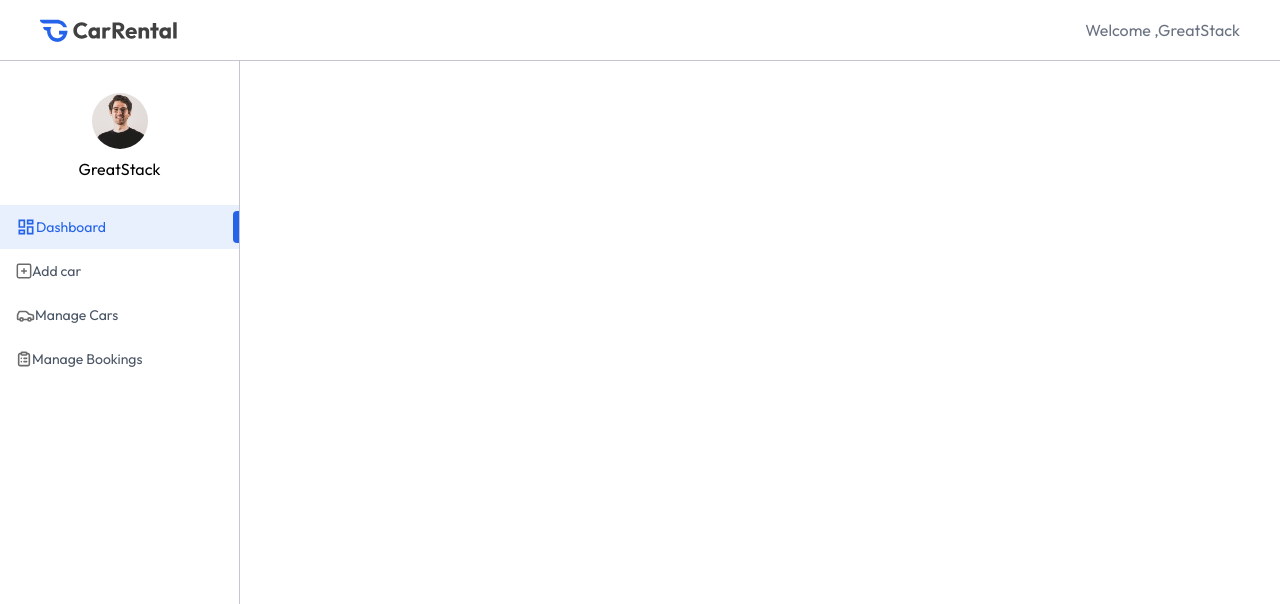
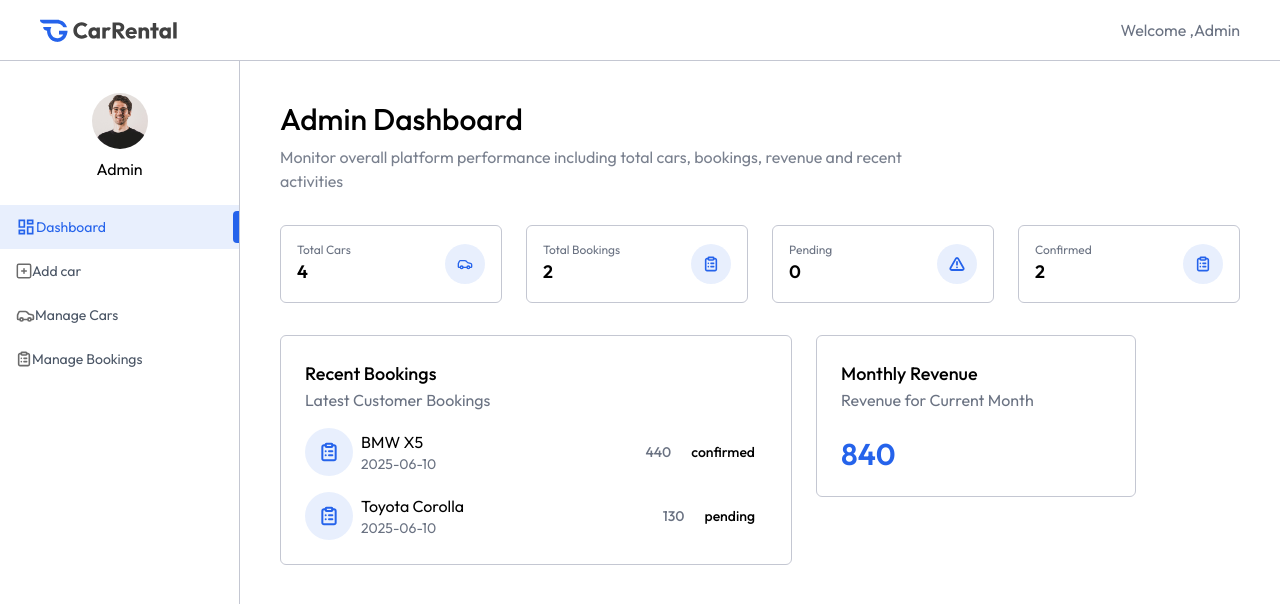
Before and after one commit to hiten8499/Car-Rental-System, a React (Vite) app in the folder client/: page /owner in a window 1280 px wide. Shown: the top 604 px of the page. Built offline with nearby package versions, Linux system fonts and the light colour scheme.

Commit message:
Admin Dashboard Completed

```diff
--- a/client/src/assets/assets.js
+++ b/client/src/assets/assets.js
@@ -103,7 +103,7 @@
 
 export const dummyUserData = {
   "_id": "6847f7cab3d8daecdb517095",
-  "name": "GreatStack",
+  "name": "Admin ",
   "email": "admin@example.com",
   "role": "owner",
   "image": user_profile,
--- a/client/src/pages/owner/Dashboard.jsx
+++ b/client/src/pages/owner/Dashboard.jsx
@@ -1,9 +1,91 @@
-import React from 'react'
+import React, { useEffect, useState } from 'react'
+import { assets, dummyDashboardData } from '../../assets/assets'
+import Title from '../../components/owner/Title'
 
 const Dashboard = () => {
+
+  const currency=import.meta.env.VITE_CURRENCY;
+
+  const [data, setData] = useState({
+    totalCars: 0,
+    totalBookings: 0,
+    pendingBookings: 0,
+    completedBookings: 0,
+    recentBookings: [],
+    monthlyRevenue: 0
+  })
+
+  const dashboardCards = [
+    { title: "Total Cars", value: data.totalCars, icon: assets.carIconColored },
+    { title: "Total Bookings", value: data.totalBookings, icon: assets.listIconColored },
+    { title: "Pending", value: data.pendingBookings, icon: assets.cautionIconColored },
+    { title: "Confirmed", value: data.completedBookings, icon: assets.listIconColored },
+  ]
+
+  useEffect(() => {
+    setData(dummyDashboardData)
+  }, [])
+
   return (
-    <div>
+    <div className='px-4 pt-10 md:px-10 flex-1'>
+      <Title
+        title="Admin Dashboard"
+        subTitle="Monitor overall platform performance including total cars, bookings, revenue and recent activities"
+      />
 
+      <div className='grid sm:grid-cols-2 md:grid-cols-3 lg:grid-cols-4 gap-6 my-8 max-w-full'>
+        {dashboardCards.map((card, index) => (
+          <div
+            key={index}
+            className='flex gap-2 items-center justify-between p-4 rounded-md border border-borderColor'
+          >
+            <div>
+              <h1 className='text-xs text-gray-500'>{card.title}</h1>
+              <p className='text-lg font-semibold'>{card.value}</p>
+            </div>
+
+            <div className='flex items-center justify-center w-10 h-10 rounded-full bg-primary/10'>
+              <img src={card.icon} alt="" className='h-4 w-4' />
+            </div>
+          </div>
+        ))}
+      </div>
+
+         <div className='flex flex-wrap items-start gap-6 mb-8 w-full'>
+                 {/* Recent Bookings */}
+            <div className='p-4 md:p-6 border border-borderColor rounded-md max-w-lg w-full'>
+              <h1 className='text-lg font-medium'>Recent Bookings</h1>
+              <p className='text-gray-500'>Latest Customer Bookings</p>
+              {data.recentBookings.map((booking,index)=>(
+                <div key={index} className='flex items-center justify-between mt-4'>
+                  <div className='flex items-center gap-2'>
+                    <div className="hidden md:flex items-center justify-center w-12 h-12 rounded-full bg-primary/10" >
+                      <img src={assets.listIconColored} className='h-5 w-5' alt="" />
+                    </div>
+                    <div>
+                      <p>{booking.car.brand} { booking.car.model} </p>
+                      <p className='text-sm text-gray-500'> {booking.createdAt.split('T')[0]} </p>
+                    </div>
+                  </div>
+
+                  <div className='flex items-center gap-2 font-medium'>
+
+                    <p className='text-sm text-gray-500'>{currency} {booking.price} </p>
+                    <p className='px-3 py-0.5 border-borderColor rounded-full text-sm'> { booking.status} </p>
+
+
+                  </div>
+
+                </div>
+              ))}
+            </div>
+            {/* Monthly Revenue  */}
+            <div className='p-4 md:p-6 mb-6 border border-borderColor rounded-md w-full md:max-w-xs'>
+              <h1 className='text-lg font-medium'>Monthly Revenue</h1>
+              <p className='text-gray-500'>Revenue for Current Month</p>
+              <p className='text-3xl mt-6 font-semibold text-primary'> {currency} {data.monthlyRevenue} </p>
+            </div>
+         </div>
     </div>
   )
 }
```
